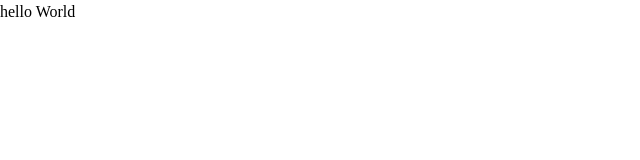
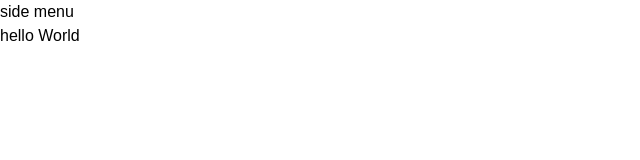
Before and after one commit to RenatoFilipi/alfa, a Nuxt app: page / in a window 1280 px wide. Shown: the top 160 px of the page, without its empty margins (0-640 px from the left). Built offline with nearby package versions, Linux system fonts and the light colour scheme.

Commit message:
layout criado

```diff
--- /dev/null
+++ b/components/shared/side-menu.vue
@@ -0,0 +1,9 @@
+<template lang="">
+  <div class="font-pp">side menu</div>
+</template>
+<script>
+export default {
+  name: 'SideMenu',
+}
+</script>
+<style lang=""></style>
--- /dev/null
+++ b/layouts/main-lay.vue
@@ -0,0 +1,13 @@
+<template>
+  <div>
+    <side-menu />
+    <Nuxt />
+  </div>
+</template>
+
+<script lang="ts">
+import SideMenu from '~/components/shared/side-menu.vue'
+export default {
+  components: { SideMenu },
+}
+</script>
--- a/nuxt.config.js
+++ b/nuxt.config.js
@@ -35,6 +35,7 @@ export default {
       {
         families: {
           'DM Mono': true,
+          Poppins: true,
         },
       },
     ],
--- a/pages/index.vue
+++ b/pages/index.vue
@@ -1,5 +1,5 @@
 <template>
-  <div class="font-dm">hello World</div>
+  <div class="font-pp">hello World</div>
 </template>
 
 <script lang="ts">
@@ -7,5 +7,6 @@ import Vue from 'vue'
 
 export default Vue.extend({
   name: 'IndexPage',
+  layout: 'main-lay',
 })
 </script>
--- a/tailwind.config.js
+++ b/tailwind.config.js
@@ -12,6 +12,7 @@ module.exports = {
     extend: {
       fontFamily: {
         dm: "'DM Mono', serif",
+        pp: "'Poppins', sans-serif",
       },
     },
   },
```
